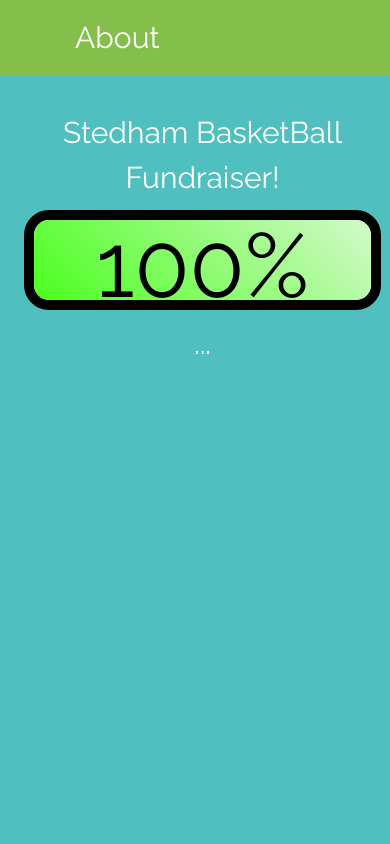
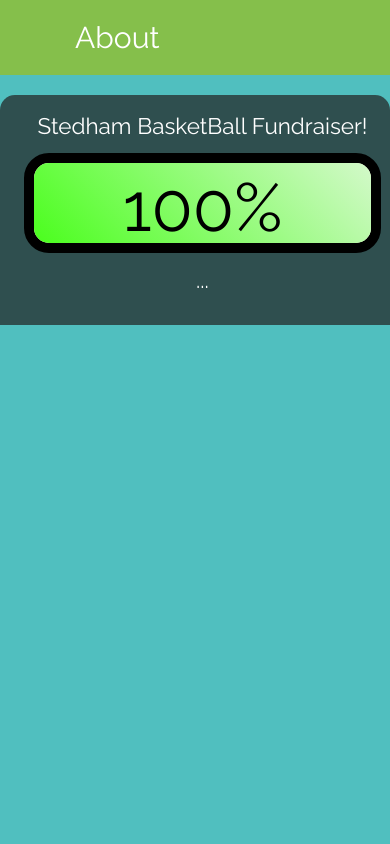
Before and after one commit to Peptidase/Focal-Fortuna, a PHP site: page / in a window 390 px wide. Run offline with PHP 8.4, Linux system fonts and the light colour scheme.

Commit message:
Fixed Collapsible Formatting

```diff
--- a/Front-end/script.js
+++ b/Front-end/script.js
@@ -38,7 +38,13 @@ function togglehide(){
     var coll = document.getElementsByClassName("content");
     if(coll[0].style.display == "block"){
         coll[0].style.display = "none";
+        coll[0].style.height = "230px";
+
+
     }else{
         coll[0].style.display = "block";
+        coll[0].style.height = "auto";
+
+
     }
 }
--- a/Front-end/style.css
+++ b/Front-end/style.css
@@ -66,6 +66,9 @@ a:active{
     margin:auto;
     padding-top: 5px;
     padding-left: 15px;
+    border-top-left-radius: 15px;
+    border-top-right-radius: 15px;
+    background-color: darkslategray;
 }
 
 .Goal h1{
@@ -91,8 +94,12 @@ a:active{
 .content{
     display:none;
     overflow: hidden;
-    text-align: center;
-
+    align-items: center;
+    align-self: center;
+    background-color:darkslategray;
+    margin: auto;
+    margin-right: 10px;
+    border-radius: 1em;
 }
 .content p {
     font-size:medium;
@@ -139,12 +146,16 @@ a:active{
     }
     .Goal{
         width: 90%;
+        font-size: 1em;
+
+    }
+    .Goal h1{
         font-size: 2em;
 
     }
 
     .collapsible{
-        font-size: 1em;
+        font-size: 1.5em;
     }
 }
 
@@ -162,7 +173,11 @@ a:active{
 
     .Goal{
         width: 100%;
-        font-size: 2em;
+        font-size: 1.5em;
+
+    }
+    .Goal h1{
+        font-size: 1em;
 
     }
 
```
